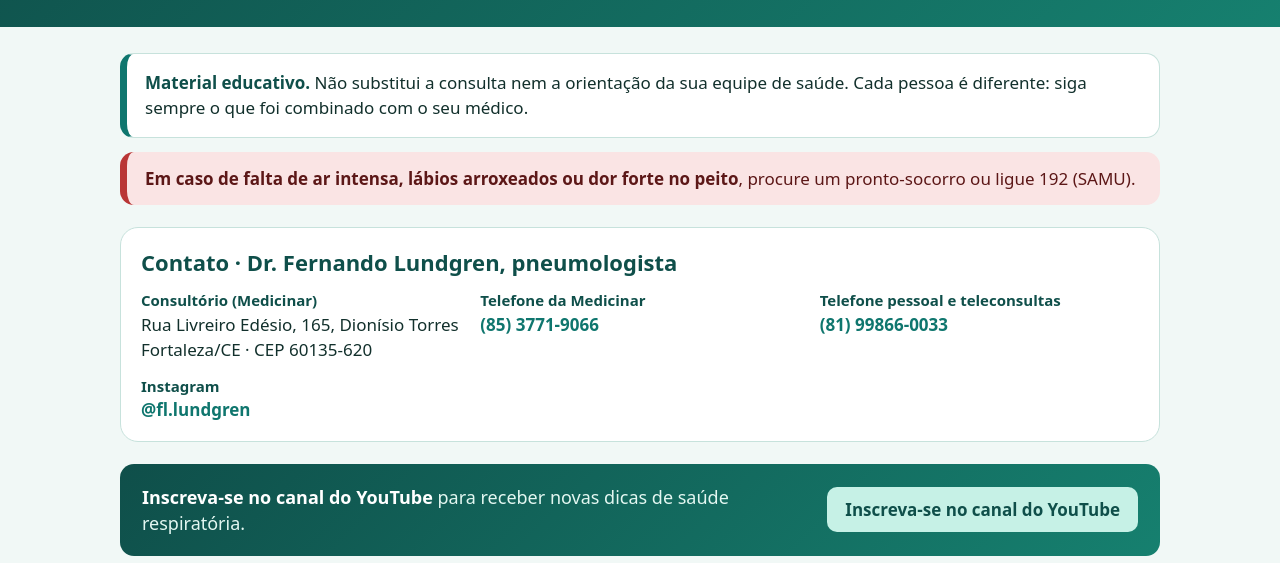
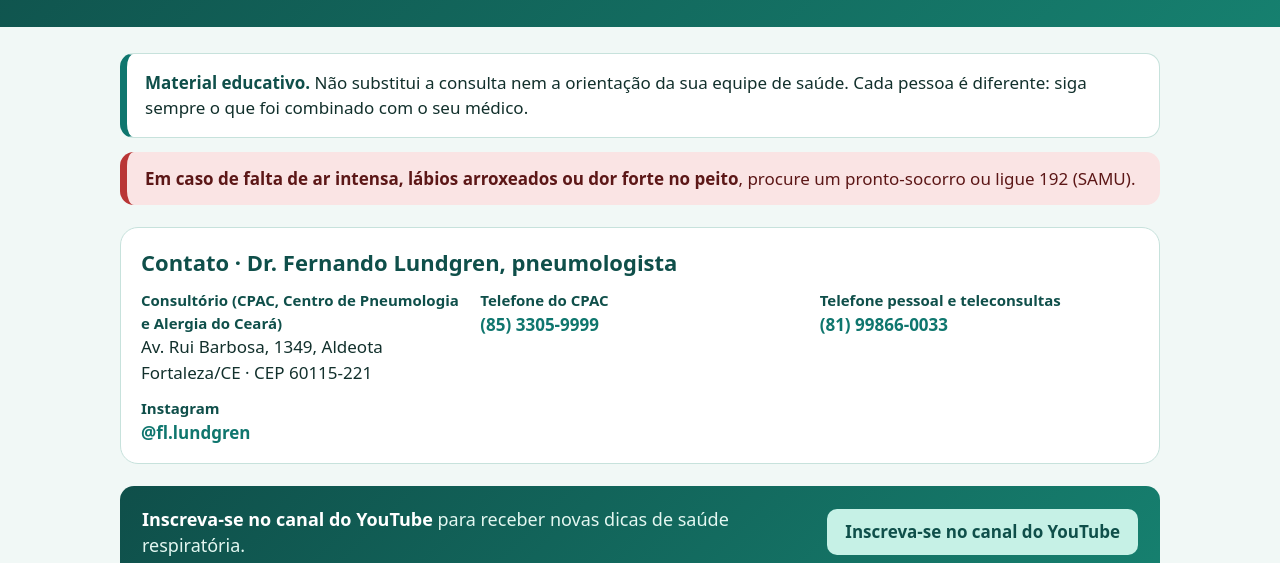
Before and after one commit to FLundgren-Pneumo/pneumoagentes-pacientes, a plain HTML site: page index.html in a window 1280 px wide. Shown: the part 188-751 px from the top of the page. Drawn offline with Linux system fonts and the light colour scheme.

Commit message:
Atualiza endereço e telefone do consultório (CPAC, Av. Rui Barbosa 1349)

```diff
--- a/index.html
+++ b/index.html
@@ -57,8 +57,8 @@
     <section class="contato" aria-label="Contato">
       <h2>Contato · Dr. Fernando Lundgren, pneumologista</h2>
       <div class="cols">
-        <div class="item"><b>Consultório (Medicinar)</b>Rua Livreiro Edésio, 165, Dionísio Torres<br>Fortaleza/CE · CEP 60135-620</div>
-        <div class="item"><b>Telefone da Medicinar</b><a href="tel:+558537719066">(85) 3771-9066</a></div>
+        <div class="item"><b>Consultório (CPAC, Centro de Pneumologia e Alergia do Ceará)</b>Av. Rui Barbosa, 1349, Aldeota<br>Fortaleza/CE · CEP 60115-221</div>
+        <div class="item"><b>Telefone do CPAC</b><a href="tel:+558533059999">(85) 3305-9999</a></div>
         <div class="item"><b>Telefone pessoal e teleconsultas</b><a href="tel:+5581998660033">(81) 99866-0033</a></div>
         <div class="item"><b>Instagram</b><a href="https://www.instagram.com/fl.lundgren/" target="_blank" rel="noopener">@fl.lundgren</a></div>
       </div>
```
